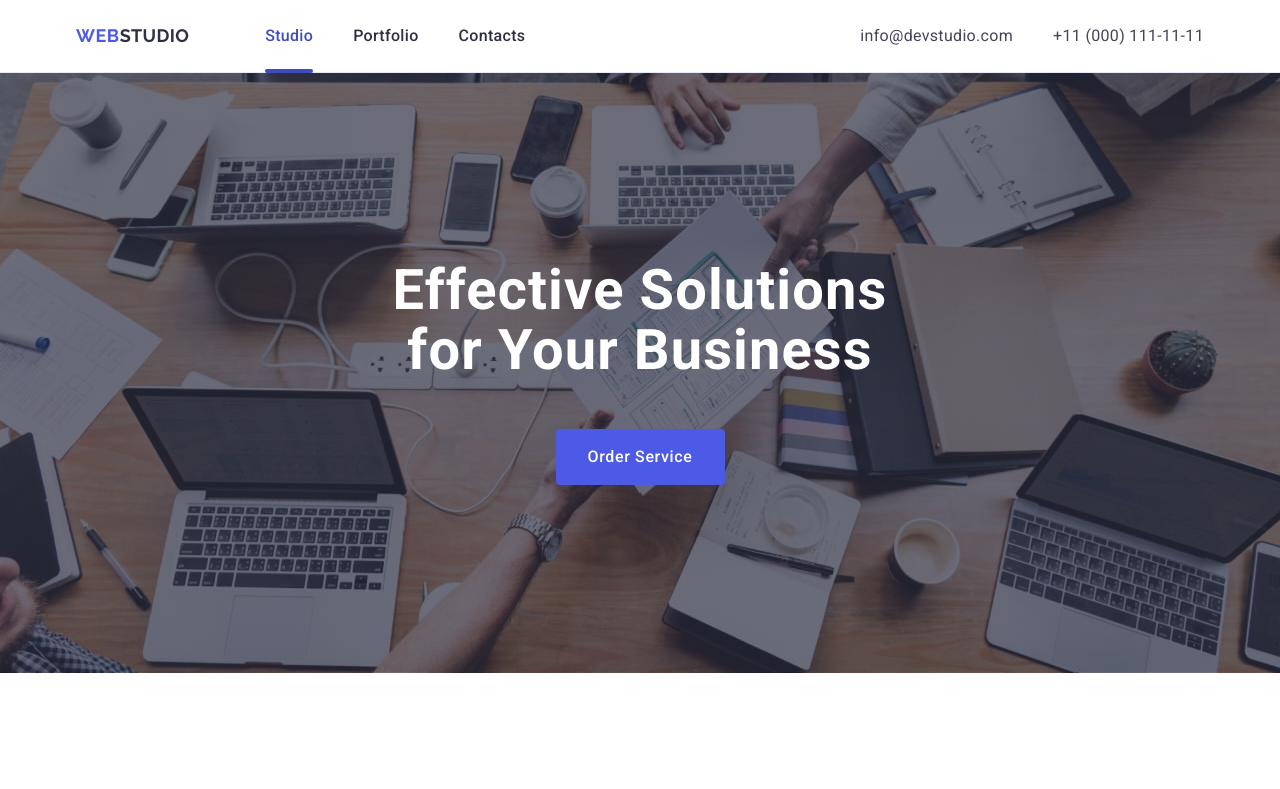
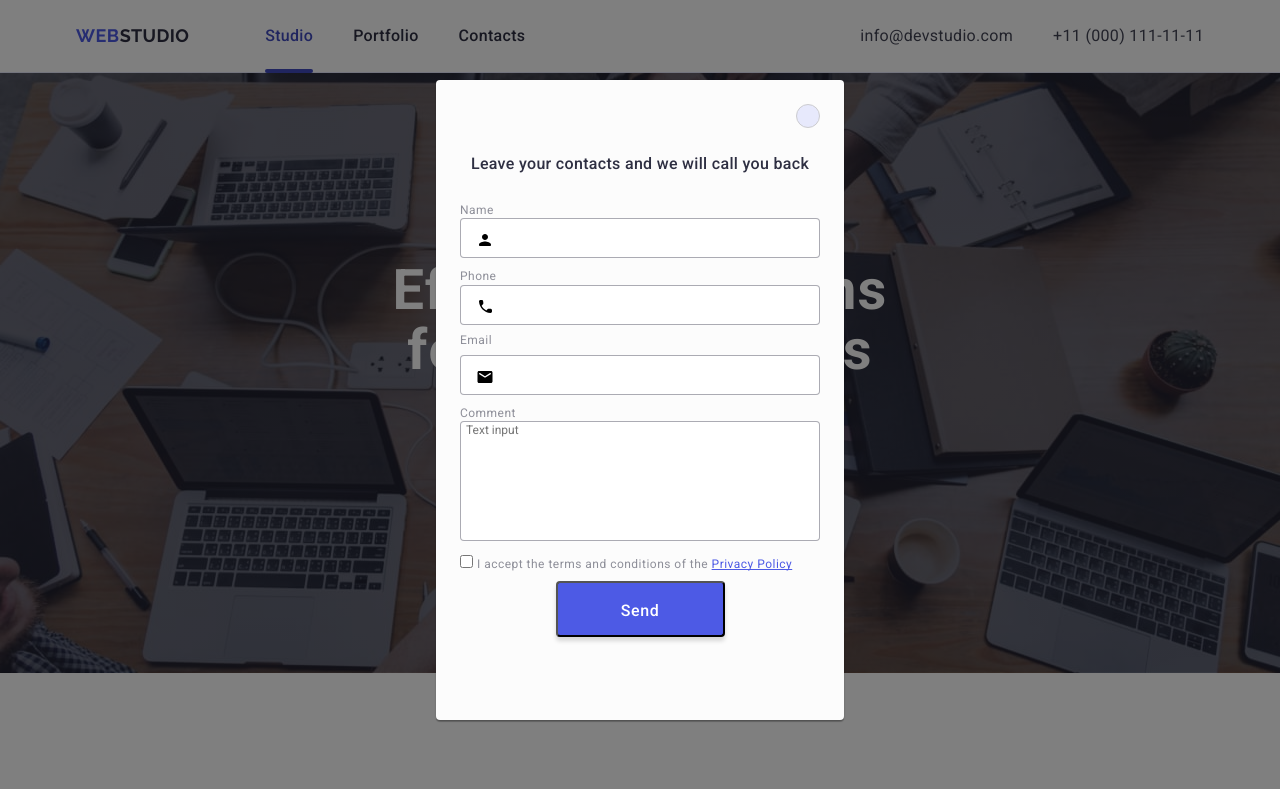
Before and after one commit to vladyslavosipov/goit-markup-hw-05, a plain HTML site: page index.html in a window 1280 px wide. Shown: the top 789 px of the page. Drawn offline with nearby package versions, Linux system fonts and the light colour scheme.

Commit message:
add modal css

```diff
--- a/css/style.css
+++ b/css/style.css
@@ -590,3 +590,143 @@ ul,ol {
   display: flex;
   align-items: baseline;
 }
+
+/* Modal */
+
+.modal-overlay {
+  background-color: rgba(0, 0, 0, 0.5);
+  position: fixed;
+  top: 0;
+  left: 0;
+  width: 100%;
+  height: 100%;
+  z-index: 999;
+  display: flex;
+  justify-content: center;
+  align-items: center;
+  transition: opacity 250ms ease-in-out;
+}
+
+.modal-overlay-is-open {
+  opacity: 1;
+  pointer-events: auto;
+}
+
+.modal {
+  background-color: #fff;
+  border-radius: 4px;
+  padding: 24px;
+  box-shadow: 0 1px 1px 0 rgba(0, 0, 0, 0.14), 0 1px 3px 0 rgba(0, 0, 0, 0.12),
+    0 2px 1px 0 rgba(0, 0, 0, 0.2);
+  background: #fcfcfc;
+  width: 408px;
+  height: 80%;
+  overflow-y: auto;
+}
+
+.container-close {
+  display: flex;
+  justify-content: end;
+}
+
+.btn-close {
+  width: 24px;
+  height: 24px;
+  border-radius: 100%;
+  border: 1px solid #cccccf;
+  border-radius: 100%;
+
+  background-color: #e7e9fc;
+}
+
+.icon-close {
+}
+
+.overlay-text {
+  font-weight: 500;
+  font-size: 16px;
+  line-height: 24px;
+  line-height: 1.5;
+  letter-spacing: 0.02em;
+  text-align: center;
+  color: #2e2f42;
+  padding-top: 24px;
+  padding-bottom: 16px;
+}
+
+.form-overlay {
+}
+
+.group-overlay {
+  display: flex;
+  flex-direction: column;
+  gap: 8px;
+  margin-top: 8px;
+}
+
+.label-overlay {
+  font-weight: 400;
+  font-size: 12px;
+  line-height: 14px;
+  line-height: 1.16667;
+  letter-spacing: 0.04em;
+  color: #8e8f99;
+}
+
+.label-overlay-tech {
+  line-height: 16px;
+  line-height: 1.33333;
+  text-decoration: underline;
+  text-decoration-skip-ink: none;
+  color: #4d5ae5;
+}
+
+.input-overlay {
+  border: 1px solid rgba(46, 47, 66, 0.4);
+  border-radius: 4px;
+  width: 360px;
+  height: 40px;
+}
+
+.wraper-input-overlay {
+  position: relative;
+  width: 350px;
+}
+
+.icon-input {
+  position: absolute;
+  left: 16px;
+  transform: translateY(-125%);
+  transform: rotate(38px);
+}
+
+.textarea-overlay {
+  border: 1px solid rgba(46, 47, 66, 0.4);
+  border-radius: 4px;
+  width: 360px;
+  height: 120px;
+  resize: none;
+}
+
+.btn-send {
+  border-radius: 4px;
+  padding: 16px 32px;
+  width: 169px;
+  height: 56px;
+  box-shadow: 0 4px 4px 0 rgba(0, 0, 0, 0.15);
+  background: #4d5ae5;
+  font-family: 'Roboto', sans-serif;
+  font-weight: 500;
+  font-size: 16px;
+  line-height: 24px;
+  line-height: 1.5;
+  letter-spacing: 0.04em;
+  text-align: center;
+  color: #fff;
+}
+
+.container-btn-send {
+  display: flex;
+  justify-content: center;
+  margin: 0 auto;
+}
--- a/index.html
+++ b/index.html
@@ -538,4 +538,86 @@
                 </div>
             </div>
         </footer>
+        <div class="modal-overlay">
+            <div class="modal">
+                <div class="container-close">
+                    <button type="button" class="btn-close">
+                        <svg class="icon-close" width="8" height="8">
+                            <use
+                                href="./images/icons.svg#icon-close-black"></use>
+                        </svg>
+                    </button>
+                </div>
+
+                <p class="overlay-text">
+                    Leave your contacts and we will call you back
+                </p>
+
+                <form class="form-overlay">
+                    <legend class="group-overlay">
+                        <div>
+                            <label for="name" class="label-overlay">
+                                Name</label>
+
+                            <div class="wraper-input-overlay">
+                                <input type="text" class="input-overlay" />
+                                <svg class="icon-input" width="18" height="24">
+                                    <use
+                                        href="/images/icons.svg#icon-person-black"></use>
+                                </svg>
+                            </div>
+                        </div>
+
+                        <div>
+                            <label for="tel" class="label-overlay">
+                                Phone</label>
+
+                            <div class="wraper-input-overlay">
+                                <input type="tel" class="input-overlay" /><svg
+                                    class="icon-input" width="18" height="24">
+                                    <use
+                                        href="/images/icons.svg#icon-phone-black"></use>
+                                </svg>
+                            </div>
+                        </div>
+
+                        <label for="email" class="label-overlay">
+                            Email</label>
+
+                        <div class="wraper-input-overlay">
+                            <input type="email" class="input-overlay" /><svg
+                                class="icon-input" width="18" height="24">
+                                <use
+                                    href="/images/icons.svg#icon-email-black"></use>
+                            </svg>
+
+                        </div>
+
+                        <div>
+                            <label class="label-overlay">
+                                Comment
+
+                                <textarea
+                                    name="comment"
+                                    class="textarea-overlay"
+                                    rows="10"
+                                    placeholder=" Text input"></textarea>
+                            </div>
+
+                        </label>
+                        <div>
+                            <input type="checkbox">
+                            <label class="label-overlay" for="checkbox">I accept
+                                the terms and conditions of the <span
+                                    class="label-overlay-tech">Privacy
+                                    Policy</span></label>
+                        </div>
+                        <div class="container-btn-send">
+                            <button class="btn-send" type="button">Send</button>
+                        </div>
+                    </legend>
+                </form>
+            </div>
+        </div>
     </body>
+</html>
```
